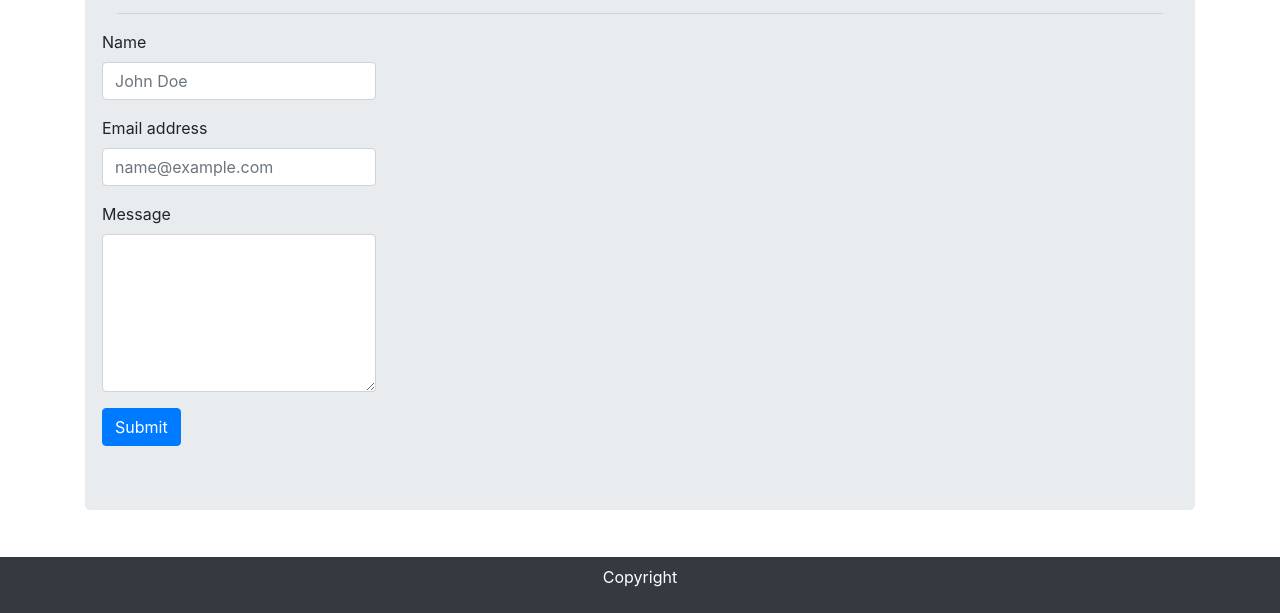
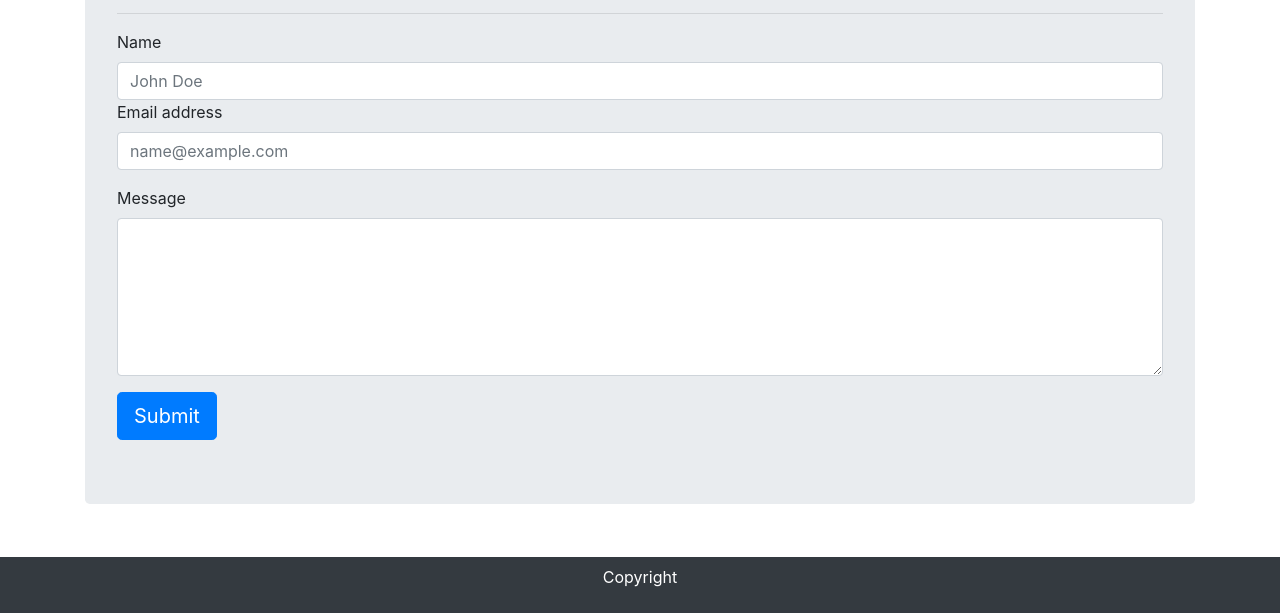
Before and after one commit to rgoderis/Bootstrap-Portfolio, a plain HTML site: page contact.html in a window 1280 px wide. Shown: the part 187-800 px from the top of the page. Drawn offline with nearby package versions, Linux system fonts and the light colour scheme.

Commit message:
inserted input's text area and button in a column changed button size to large in contact.html

```diff
--- a/contact.html
+++ b/contact.html
@@ -51,20 +51,20 @@
                 </div>
             </div>
             <div class="row">
-                    <form>
-                            <div class="form-group">
+                    <form class="col-12">
+                            <div">
                               <label>Name</label>
-                              <input type="text" class="form-control input" id="exampleFormControlInput1" placeholder="John Doe">
+                              <input type="text" class="form-control" id="exampleFormControlInput1" placeholder="John Doe">
                             </div>
                             <div class="form-group">
                               <label>Email address</label>
-                              <input type="email" class="form-control input" id="exampleFormControlInput1" placeholder="name@example.com">
+                              <input type="email" class="form-control" id="exampleFormControlInput1" placeholder="name@example.com">
                             </div>
                             <div class="form-group">
                               <label>Message</label>
-                              <textarea class="form-control input" id="exampleFormControlTextarea1" rows="6"></textarea>
+                              <textarea class="form-control" id="exampleFormControlTextarea1" rows="6"></textarea>
                             </div>
-                            <button type="submit" class="btn btn-primary">Submit</button>
+                            <button type="submit" class="btn btn-primary btn-lg">Submit</button>
                     </form>
             </div>
         </div>
```
